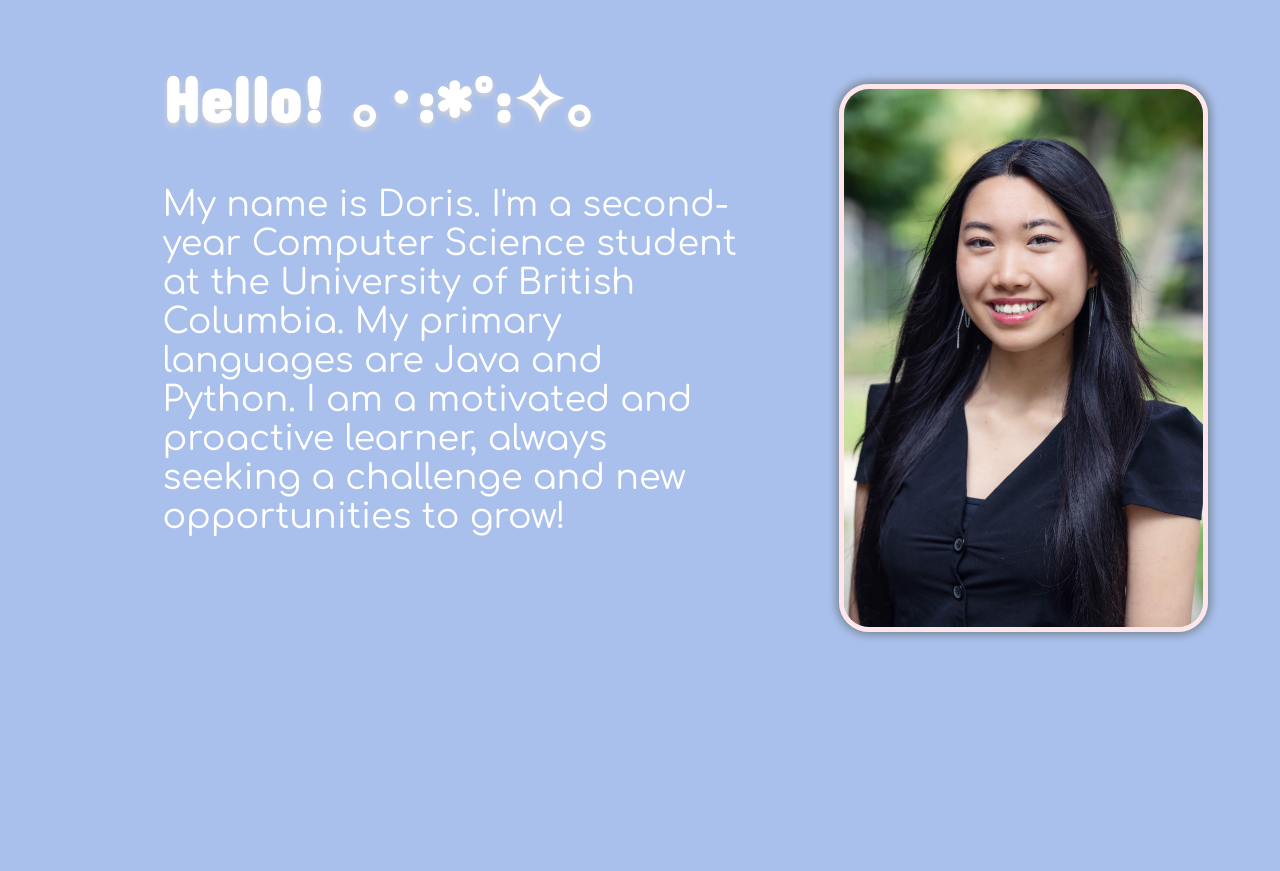
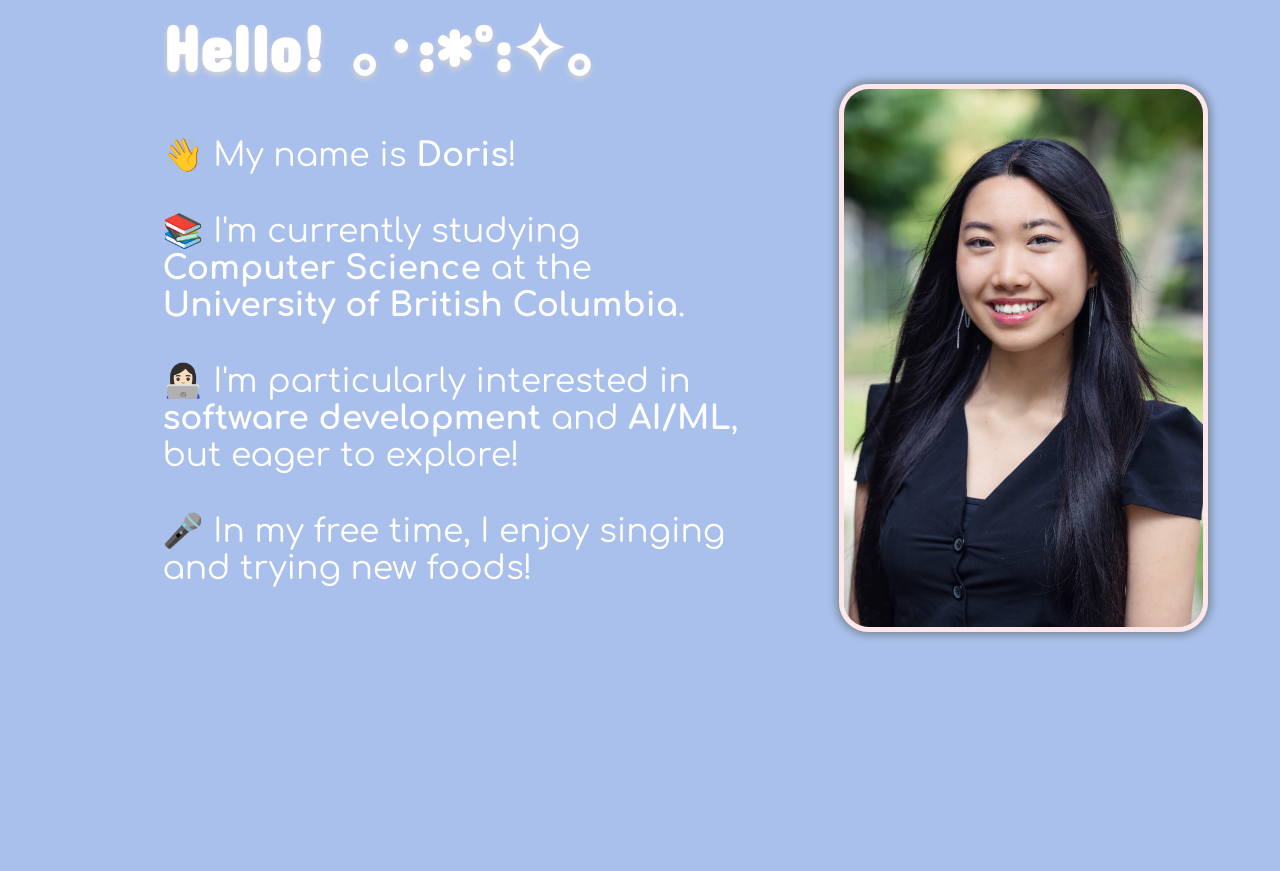
Before and after one commit to DorisWZhang/doriswzhang.github.io, a React (Create React App) app: page / in a window 1280 px wide. Shown: the part 840-1711 px from the top of the page. Built offline with nearby package versions, Linux system fonts and the light colour scheme.

Commit message:
changed about page

```diff
--- a/src/components/ProjectItem.js
+++ b/src/components/ProjectItem.js
@@ -1,5 +1,6 @@
 import React from "react";
 import { useNavigate } from "react-router-dom";
+import "../styles/ProjectItem.css"
 
 function ProjectItem({ image, name, id }) {
   const navigate = useNavigate();
--- a/src/pages/About.js
+++ b/src/pages/About.js
@@ -1,8 +1,9 @@
-import React from 'react'
+import React, { useRef, useEffect, useState } from 'react';
 import Headshot from '../assets/photos/Headshot.jpg';
 import "../styles/About.css";
 
 function About() {
+
     return (
         <div id='about' className='about'>
             <div className='text'>
@@ -10,14 +11,22 @@ function About() {
                     Hello! ｡･:*˚:✧｡
                 </h1>
                 <p className='description'>
-                My name is Doris. I'm a second-year Computer Science student at the University of British Columbia. My primary languages are Java and Python. I am a motivated and proactive learner, always seeking a challenge and new opportunities to grow!
+                    👋 My name is <strong>Doris</strong>! <br/>
+                    <br/>
+                    📚 I'm currently studying <strong>Computer Science</strong> at the <strong>University of British Columbia</strong>.
+                    <br/>
+                    <br/>
+                    👩🏻‍💻 I'm particularly interested in <strong>software development</strong> and <strong>AI/ML</strong>, but eager to explore!
+                    <br/>
+                    <br/>
+                    🎤 In my free time, I enjoy singing and trying new foods!
                 </p>
             </div>
             <div className='headshot'>
-            <img src={Headshot} />
+                <img src={Headshot} alt="Headshot" />
             </div>
         </div>
-  )
+    );
 }
 
-export default About
+export default About;
--- a/src/styles/About.css
+++ b/src/styles/About.css
@@ -20,13 +20,12 @@ h1 {
     color: white;
     font-size: 65px;
     text-shadow: 0 3px 5px lightgray;
-
 }
 
 p {
     font-family: 'Comfortaa';
     color: white;
-    font-size: 35px;
+    font-size: 33px;
     margin: 20px 0;
     width: 90%;
 }
@@ -45,8 +44,6 @@ p {
     box-shadow: 0 0 8px 3px lightslategray;
 }
 
-
-
 @font-face {
     font-family: 'ConcertOne';
     src: url('../assets/fonts/ConcertOne-Regular.ttf') format('truetype'); /* Adjust the path and format */
--- /dev/null
+++ b/src/styles/ProjectItem.css
@@ -0,0 +1,8 @@
+.bgImage {
+    opacity: 1;
+    transition: opacity 0.2s ease; /* Add transition for opacity */
+}
+
+.bgImage:hover{
+    opacity:0.7
+}
--- a/src/styles/Projects.css
+++ b/src/styles/Projects.css
@@ -9,6 +9,7 @@
     background-color:#AAC0EC ;
     padding: 0; /* Ensure padding is 0 */
     margin: 0; /* Ensure margin is 0 */
+
 
   }
 
```
Lines whose indentation alone changed are shown as unchanged.
